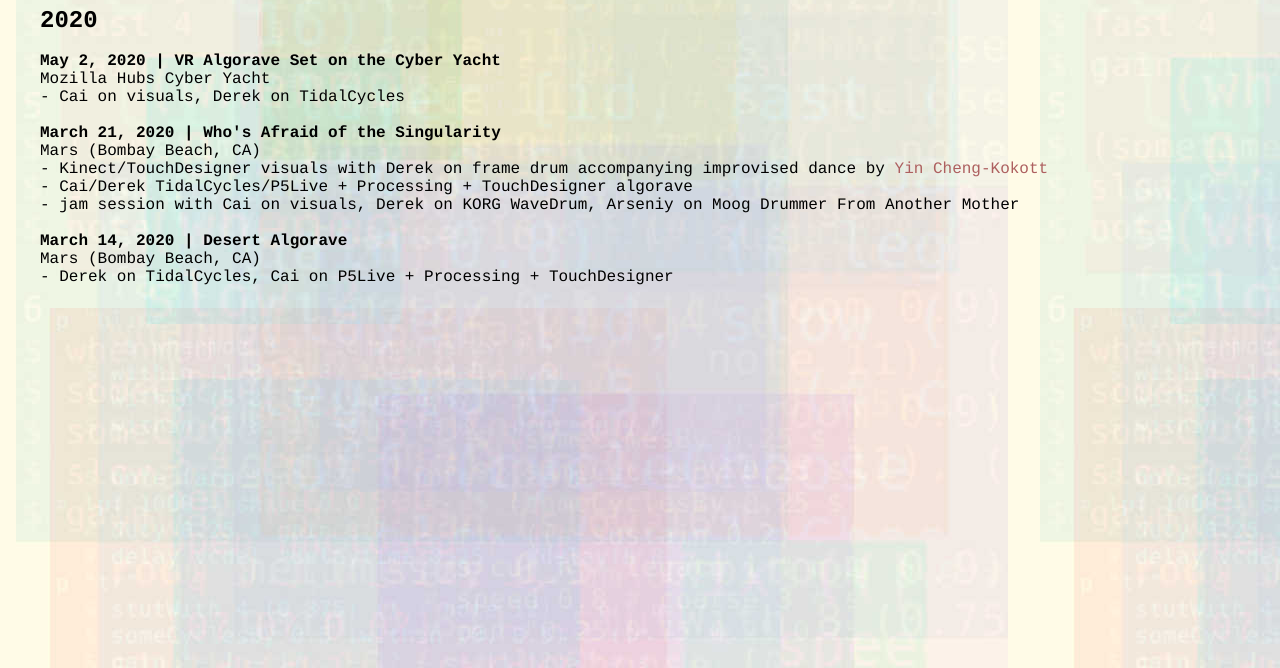
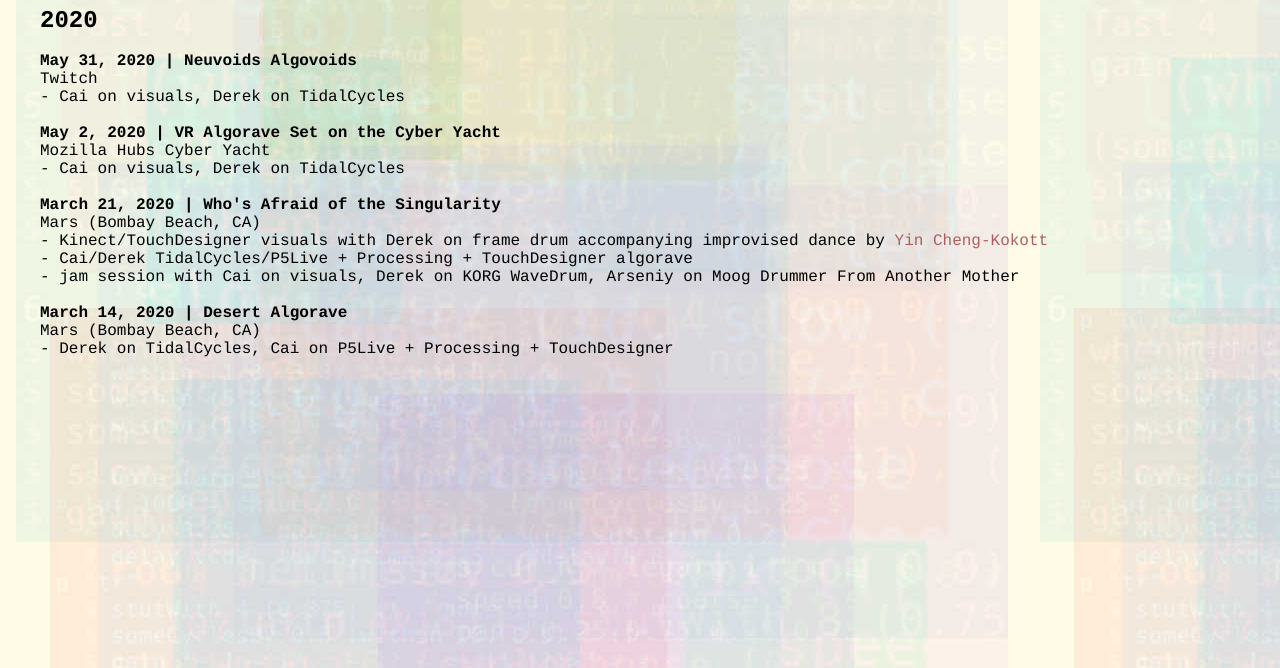
Before and after one commit to derekxkwan/caider-site, a plain HTML site: page calendar.html in a window 1280 px wide. Shown: the part 132-800 px from the top of the page. Drawn offline with Linux system fonts and the light colour scheme.

Commit message:
add algovoids

```diff
--- a/calendar.html
+++ b/calendar.html
@@ -29,6 +29,11 @@
     <img src="images/noiseTidal.jpeg" style="display:none;" alt="" />
 
 <span class="subtitle">2020</span><br><br>
+<b>May 31, 2020 | Neuvoids Algovoids</b><br>
+Twitch<br>
+- Cai on visuals, Derek on TidalCycles
+<br>
+<br>
  <b>May 2, 2020 | VR Algorave Set on the Cyber Yacht</b><br>
  Mozilla Hubs Cyber Yacht<br>
 - Cai on visuals, Derek on TidalCycles
```
